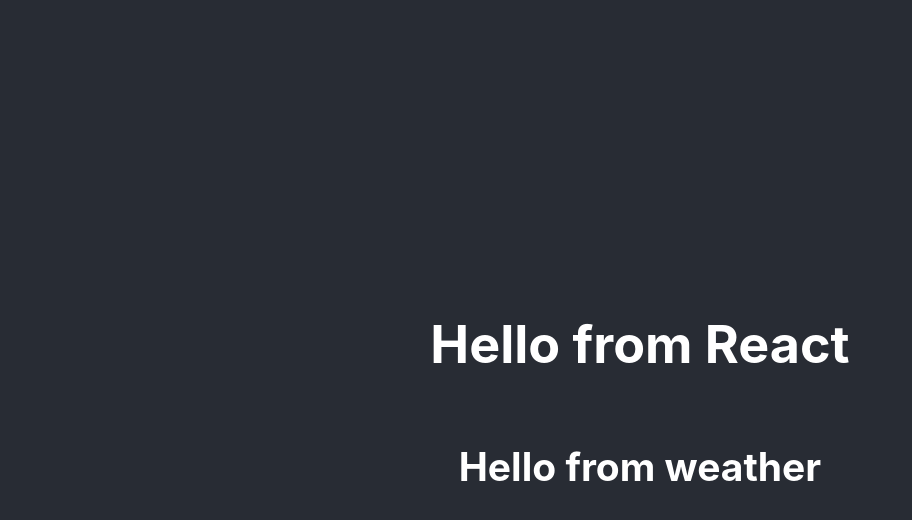
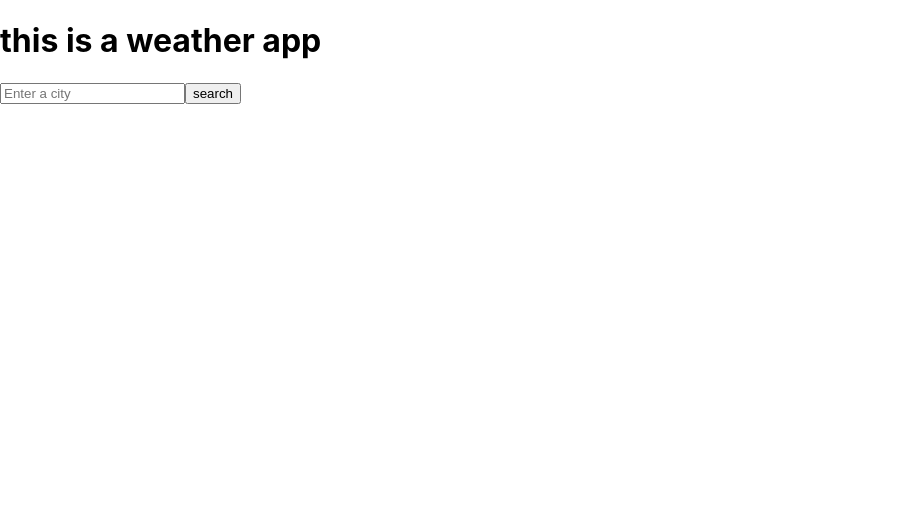
Before and after one commit to laurenbrownie/weather-react, a React (Create React App) app: page / in a window 1280 px wide. Shown: the top 520 px of the page, without its empty margins (0-912 px from the left). Built offline with nearby package versions, Linux system fonts and the light colour scheme; no server answers.

Commit message:
homework week 4
made the code match last week's homework; seems to be a functional search engine

```diff
--- a/src/App.js
+++ b/src/App.js
@@ -4,11 +4,9 @@
 
 function App() {
   return (
-    <div className="App">
-      <header className="App-header">
-        <h1>Hello from React</h1>
-        <Weather city="Paris" />
-      </header>
+    <div>
+      <h1>this is a weather app</h1>
+      <Weather />
     </div>
   );
 }
--- a/src/Weather.js
+++ b/src/Weather.js
@@ -1,16 +1,55 @@
-import React from "react";
+import React, { useState } from "react";
 import axios from "axios";
 
-export default function Weather(props) {
+export default function Weather() {
+  const [city, setCity] = useState("");
+  const [loaded, setLoaded] = useState(false);
+  const [weather, setWeather] = useState({});
+
   function displayWeather(response) {
-    alert(
-      `The weather in ${response.data.name} is ${Math.round(
-        response.data.main.temp
-      )}°C`
+    setLoaded(true);
+    setWeather({
+      temp: response.data.main.temp,
+      humidity: response.data.main.humidity,
+      windSpeed: response.data.wind.speed,
+      description: response.data.weather[0].description,
+      icon: `http://openweathermap.org/img/wn/${response.data.weather[0].icon}@2x.png`,
+    });
+  }
+  function handleSubmit(event) {
+    event.preventDefault();
+    if (city.length === 0) {
+      alert(`Enter a city`);
+    } else {
+      let apiKey = "d342286ac995976defd2e29d6c4f4bec";
+      let units = "metric";
+      let url = `https://api.openweathermap.org/data/2.5/weather?q=${city}&appid=${apiKey}&units=${units}`;
+      axios.get(url).then(displayWeather);
+    }
+  }
+  function updateCity(event) {
+    setCity(event.target.value);
+  }
+  let form = (
+    <form onSubmit={handleSubmit}>
+      <input type="search" placeholder="Enter a city" onChange={updateCity} />
+      <input type="submit" value="search" />
+    </form>
+  );
+  if (loaded) {
+    return (
+      <div>
+        {form}
+        <ul>
+          <li>it is {Math.round(weather.temp)}°C</li>
+          <li>humidity: {weather.humidity}%</li>
+          <li>wind speed: {Math.round(weather.windSpeed)}km/h</li>
+          <li>description: {weather.description}</li>
+        </ul>
+        <img src={weather.icon} alt={weather.description} />
+      </div>
     );
+  } else {
+    return form;
   }
-  let apiKey = `ae55b2734c25897ad68408d12d0a5fb9`;
-  let apiUrl = `https://api.openweathermap.org/data/2.5/weather?q=${props.city}&appid=${apiKey}&units=metric`;
-  axios.get(apiUrl).then(displayWeather);
-  return <h2>Hello from weather</h2>;
 }
```
